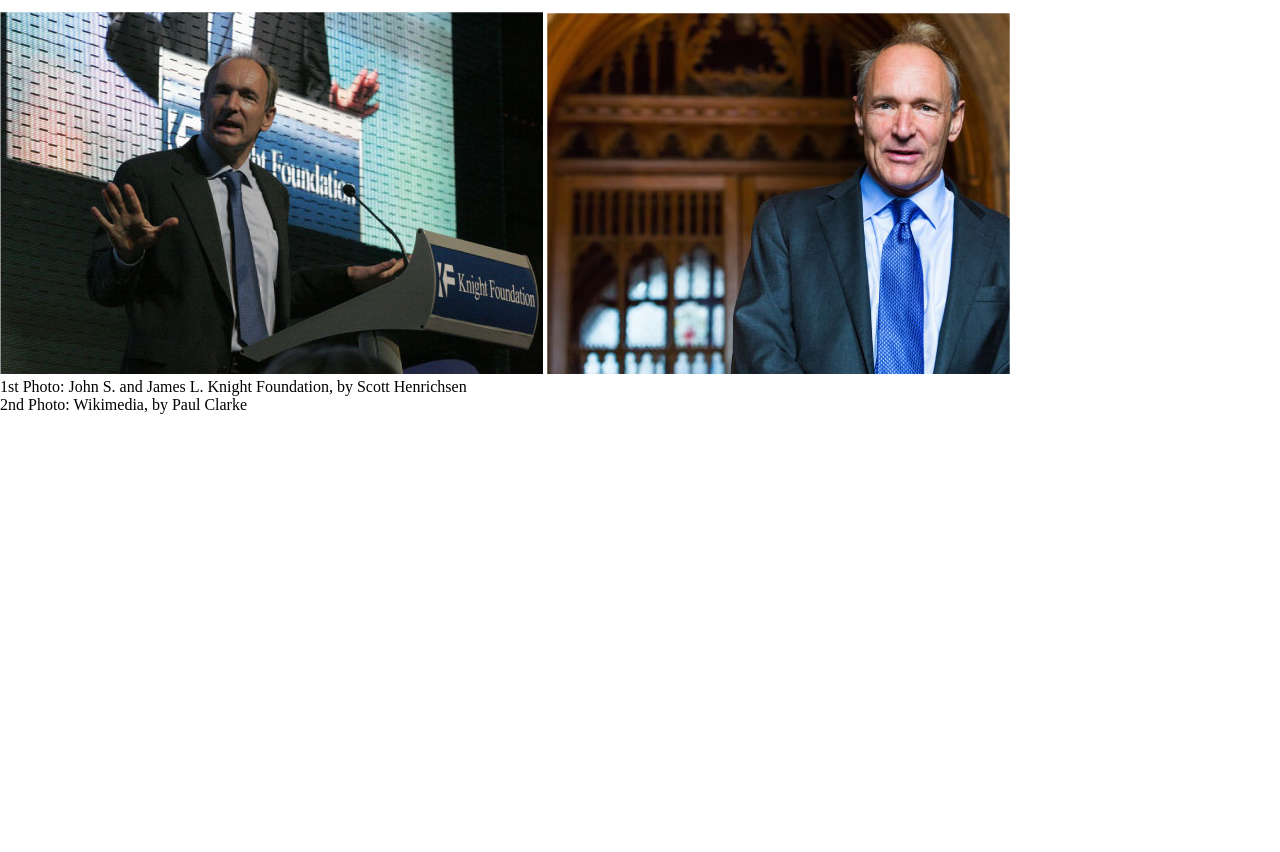
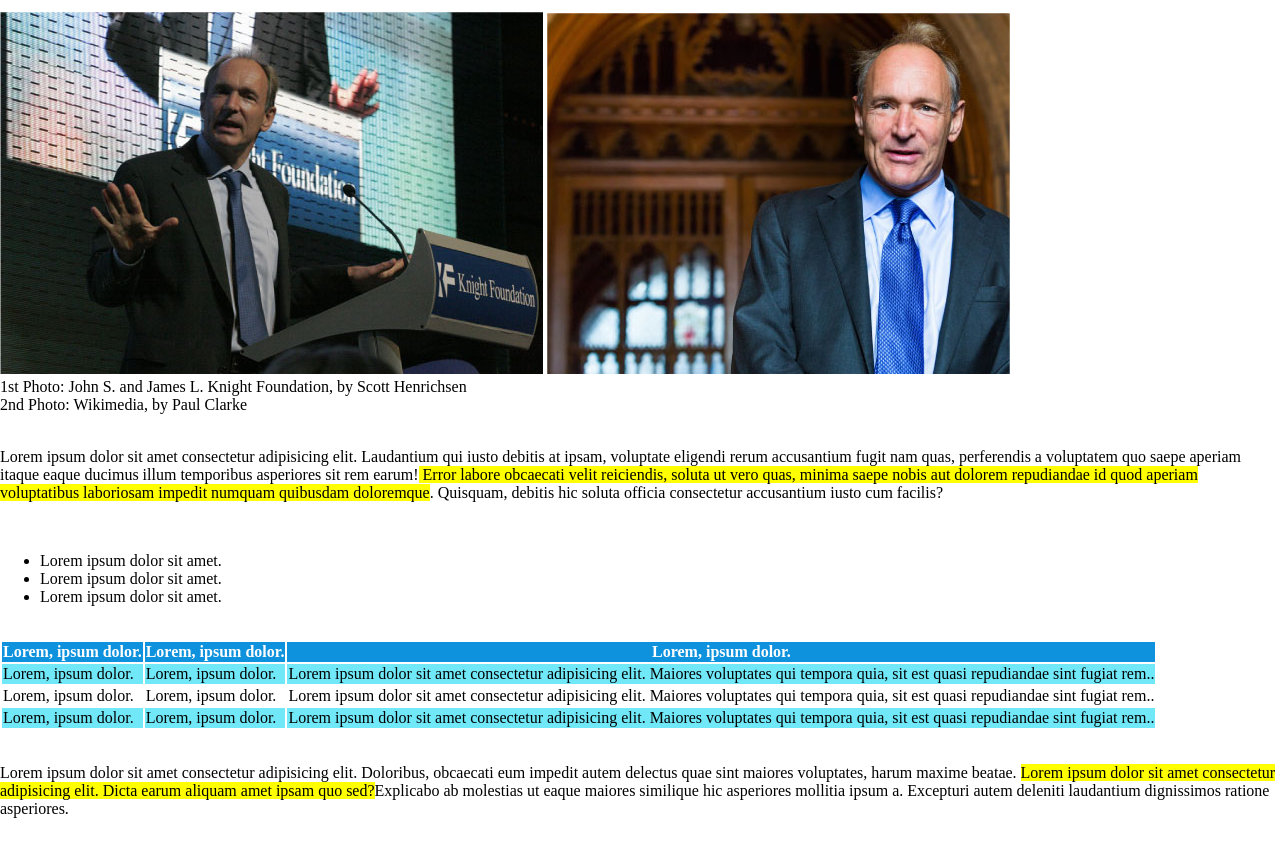
Before and after one commit to Marcodellavecchia95/html-css-booleaner, a plain HTML site: page index.html in a window 1280 px wide. Shown: the part 195-1047 px from the top of the page. Before the commit the page ends 800 px from the top, so only its background shows below. Drawn offline with Linux system fonts and the light colour scheme.

Commit message:
add description and table

```diff
--- a/index.html
+++ b/index.html
@@ -30,6 +30,62 @@
         <figcaption>2nd Photo: Wikimedia, by Paul Clarke</figcaption>
       </figure>
     </div>
+    <br />
+    <!--Testo pre tabella-->
+    <div class="description">
+          <p>Lorem ipsum dolor sit amet consectetur adipisicing elit. Laudantium qui iusto debitis at ipsam, voluptate eligendi rerum accusantium fugit nam quas, perferendis a voluptatem quo saepe aperiam itaque eaque ducimus illum temporibus asperiores sit rem earum!<mark> Error labore obcaecati velit reiciendis, soluta ut vero quas, minima saepe nobis aut dolorem repudiandae id quod aperiam voluptatibus laboriosam impedit numquam quibusdam doloremque</mark>. Quisquam, debitis hic soluta officia consectetur accusantium iusto cum facilis?</p>
+          <br />
+          <ul>
+           <li>Lorem ipsum dolor sit amet.</li>
+           <li>Lorem ipsum dolor sit amet.</li>
+           <li>Lorem ipsum dolor sit amet.</li>
+
+          </ul>
+
+    </div>
+    <br />
+    <!--tabella-->
+    <div class="table">
+    <table>
+      <thead>
+        <tr style="background-color: rgb(15, 146, 221);">
+          <th style="color: white;">Lorem, ipsum dolor.</th>
+          <th style="color: white;">Lorem, ipsum dolor.</th>
+          <th style="color: white;">Lorem, ipsum dolor.</th>
+
+
+
+
+
+        </tr>
+      </thead>
+      <tbody>
+        <tr style="background-color: rgb(113, 232, 248);">
+         <td>Lorem, ipsum dolor.</td>
+         <td>Lorem, ipsum dolor.</td>
+         <td>Lorem ipsum dolor sit amet consectetur adipisicing elit. Maiores voluptates qui tempora quia, sit est quasi repudiandae sint fugiat rem..</td>
+        </tr>
+        <tr>
+          <td>Lorem, ipsum dolor.</td>
+          <td>Lorem, ipsum dolor.</td>
+          <td>Lorem ipsum dolor sit amet consectetur adipisicing elit. Maiores voluptates qui tempora quia, sit est quasi repudiandae sint fugiat rem..</td>
+         </tr>
+         <tr style="background-color: rgb(113, 232, 248);">
+          <td>Lorem, ipsum dolor.</td>
+          <td>Lorem, ipsum dolor.</td>
+          <td>Lorem ipsum dolor sit amet consectetur adipisicing elit. Maiores voluptates qui tempora quia, sit est quasi repudiandae sint fugiat rem..</td>
+         </tr>
+      </tbody>
+    </table>
+    </div>
+    <br />
+    <p>Lorem ipsum dolor sit amet consectetur adipisicing elit. Doloribus, obcaecati eum impedit autem delectus quae sint maiores voluptates, harum maxime beatae. <mark>Lorem ipsum dolor sit amet consectetur adipisicing elit. Dicta earum aliquam amet ipsam quo sed?</mark>Explicabo ab molestias ut eaque maiores similique hic asperiores mollitia ipsum a. Excepturi autem deleniti laudantium dignissimos ratione asperiores.</p>
+    <br />
     </main>
+    <footer>
+      <div>
+
+      </div>
+    </footer>
   </body>
 </html>
```
